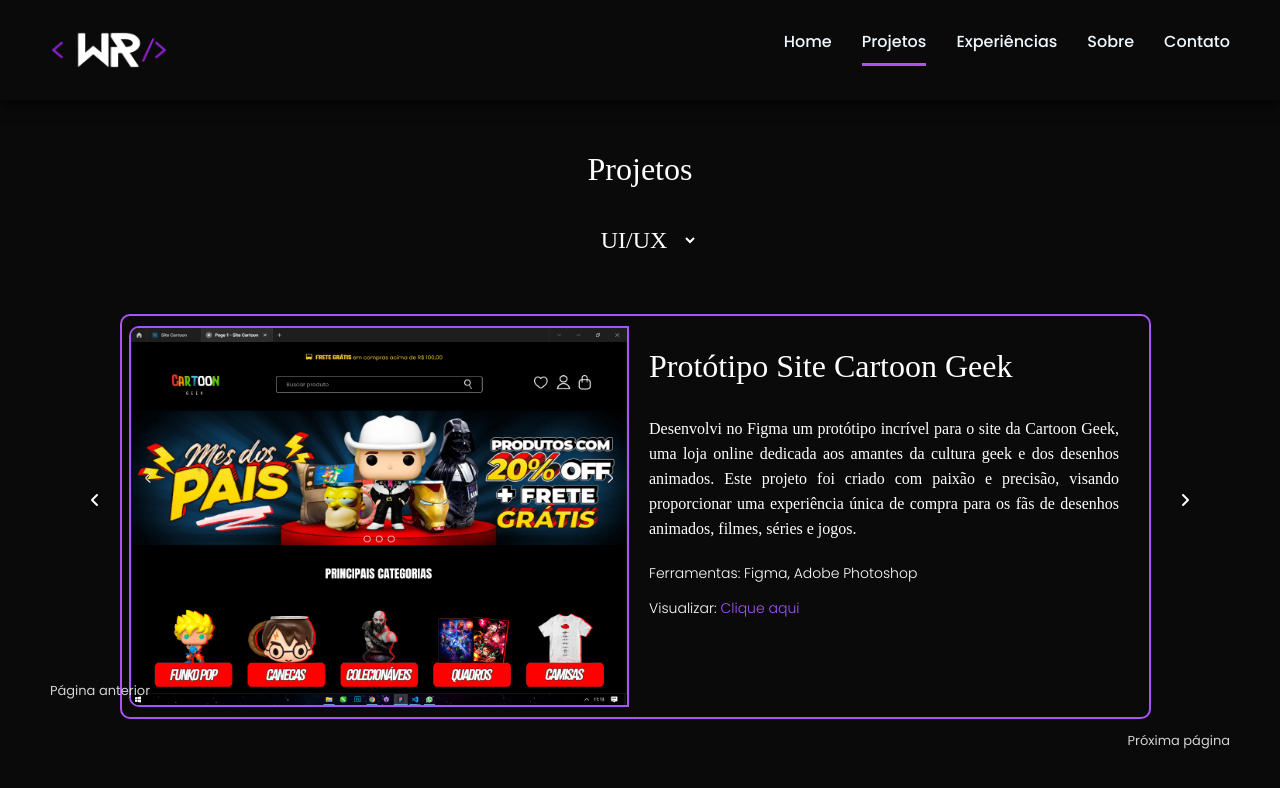
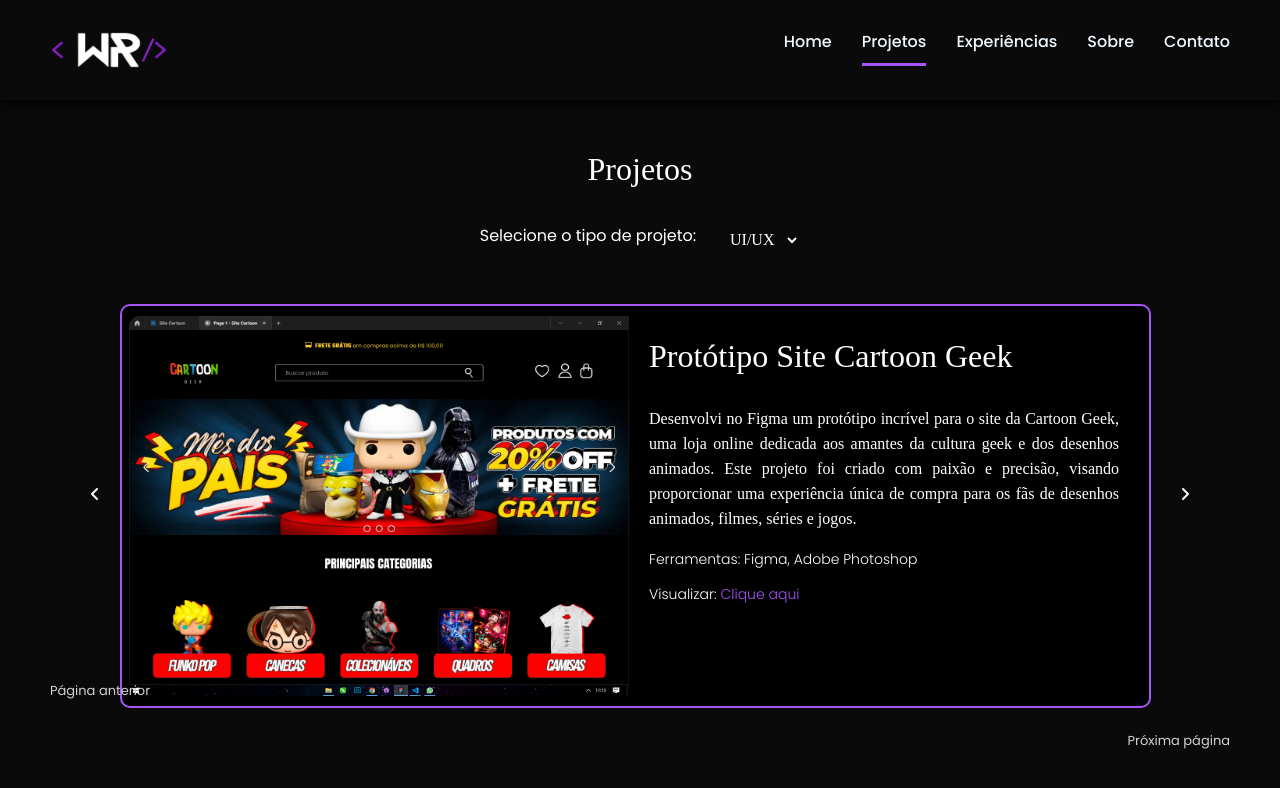
Before and after one commit to washingtonrodriigues/meu-portifolio, a React (Vite) app: page /projects in a window 1280 px wide. Shown: the top 788 px of the page. Built offline with nearby package versions, Linux system fonts and the light colour scheme; the HTML template or start-up script is replaced by a standard one; a web font is replaced by a local one.

Commit message:
projetos ok

```diff
--- a/src/Components/Home/style.css
+++ b/src/Components/Home/style.css
@@ -18,7 +18,7 @@
 }
 
 .name-title {
-  font-size: 4rem;
+  font-size: 3.8rem;
   margin-top: 10px;
   margin-bottom: 10px;
   width: 20ch;
--- a/src/Components/Projects/data/projects.json
+++ b/src/Components/Projects/data/projects.json
@@ -16,5 +16,23 @@
     "technologies": ["Figma", "Adobe Photoshop"],
     "link": "https://www.figma.com/proto/6IZ1QTvexRbhI9UCwzWd8V/sistema-loja?page-id=0%3A1&node-id=1-2&scaling=scale-down-width&mode=design&t=evnpLRM10ltagLoK-1",
     "repository": ""
+  },
+  {
+    "title": "Projeto PizzaGourmet",
+    "type": "Front-end",
+    "description": "O projeto de site para pizzaria começou a ser desenvolvido no início dos meus estudos de front-end, com HTML, CSS e JavaScript. Ele não está completo, pois o mesmo será refeito com ReactJS e com um código mais limpo, mas é um projeto agradável e visualmente bonito. Refazê-lo com todas as funcionalidades: pedidos online, reserva de mesa em data definida e etc será um grande desafio, mas também será uma experiência incrível.",
+    "image": "../../.././public/projects-img/pizzaproject.png",
+    "technologies": ["HTML5", "CSS3", "JavaScript"],
+    "link": "https://washingtonrodriigues.github.io/Projeto-Pizzaria/",
+    "repository": "https://github.com/washingtonrodriigues/Projeto-Pizzaria"
+  },
+  {
+    "title": "Projeto Rio - Redgtech",
+    "type": "Front-end",
+    "description": "Esse projeto consiste em um sistema que gerencia todo o funcionamento das placas de automação fornecidas pela empresa Redtech, onde sou voluntário. O Front-end do mesmo está sendo construído com ReactJS e há várias integrações com o back-end para que os dados sejam manipulados na tela de forma dinâmica. O projeto ainda não está pronto, porém, no link abaixo você poderá ver imagens de algumas telas que já construí.",
+    "image": "../../.././public/projects-img/redgtechproject.png",
+    "technologies": ["ReactJS", "CSS3", "JavaScript", "Bootstrap"],
+    "link": "https://drive.google.com/drive/folders/1Wwi5d_kxZ2gI18_WeO8N9MWQyXnw5yBa?usp=sharing",
+    "repository": "https://github.com/seven-lan/front-end"
   }
 ]
--- a/src/Components/Projects/index.jsx
+++ b/src/Components/Projects/index.jsx
@@ -33,11 +33,15 @@
       className="container"
     >
       <h2>Projetos</h2>
+
       <div className='next-previous'>
         <i class="fa-solid fa-angle-left" onClick={() => handleArrowClick('left')}></i>
         <i class="fa-solid fa-angle-right" onClick={() => handleArrowClick('right')}></i>
       </div>
+
       <div className="content-projects">
+        <div className='select-project-type'>
+          <h3 >Selecione o tipo de projeto:</h3>
           <select
             name=""
             id="filterTypeProject"
@@ -47,6 +51,7 @@
             <option value="uiux">UI/UX</option>
             <option value="frontend">Front-end</option>
           </select>
+        </div>
         <div ref={carousel} className='projects-slide carousel'>
           {filterType === 'uiux' ? (
             <motion.div
@@ -54,8 +59,6 @@
               animate={{ opacity: 1 }}
               exit={{ opacity: 0 }}
               className="projects-uiux inner"
-              // drag="x"
-              // dragConstraints={{ right: click ? 0 : '', left: click ? -width : '' }}
               style={{
                 transform: click ? `translateX(-${width}px)` : 'translateX(0)',
                 transition: 'transform 0.5s',
@@ -70,7 +73,7 @@
                     <img src={project.image} alt={project.title} />
                     <div className='project-text'>
                       <h3>{project.title}</h3>
-                      <p className='description'>{project.description}</p>
+                      <p c>{project.description}</p>
                       <p className='p-project'>
                         Ferramentas:<span> {project.technologies.join(', ')}</span>
                       </p>
@@ -82,17 +85,38 @@
                 ))}
             </motion.div>
           ) : (
-            <div className="projects-frontend">
+            <motion.div
+              initial={{ opacity: 0 }}
+              animate={{ opacity: 1 }}
+              exit={{ opacity: 0 }}
+              className="projects-frontend inner"
+              style={{
+                transform: click ? `translateX(-${width}px)` : 'translateX(0)',
+                transition: 'transform 0.5s',
+              }}
+            >
+
               {projects
                 .filter((project) => project.type === 'Front-end')
                 .map((project, index) => (
                   <div className="project" key={index}>
                     <img src={project.image} alt={project.title} />
+                    <div className='project-text'>
                       <h3>{project.title}</h3>
-                    <p>{project.description}</p>
+                      <p className='description'>{project.description}</p>
+                      <p className='p-project'>
+                        Tecnologias:<span> {project.technologies.join(', ')}</span>
+                      </p>
+                      <p className='p-project'>
+                        Visualizar: <a target='_blank' href={project.link}>Clique aqui</a>
+                      </p>
+                      <p className='p-project'>
+                        Repositório: <a target='_blank' href={project.repository}>Clique aqui</a>
+                      </p>
+                    </div>
                   </div>
                 ))}
-            </div>
+            </motion.div>
           )}
         </div>
       </div>
--- a/src/Components/Projects/style.css
+++ b/src/Components/Projects/style.css
@@ -2,6 +2,19 @@
 
 .content-projects {
   text-align: center;
+}
+
+.select-project-type {
+  display: flex;
+  justify-content: center;
+  margin: 30px 0 20px 0;
+  gap: 20px;
+}
+
+.select-project-type h3 {
+  font-weight: normal;
+  font-family: var(--font-Poppins);
+  font-size: 1rem;
 }
 
 #filterTypeProject {
@@ -9,9 +22,8 @@
   background-color: transparent;
   color: #fff;
   font-family: var(--font-REM);
-  font-size: 1.5rem;
+  font-size: 1rem;
   text-align: center;
-  margin: 30px;
 }
 
 #filterTypeProject option {
@@ -38,6 +50,7 @@
   gap: 20px;
   border: 2px solid var(--color-purple);
   border-radius: 10px;
+  background-color: #000;
 }
 
 .project > img {
@@ -46,7 +59,6 @@
   margin: auto auto auto 7px;
   border-top-left-radius: 10px;
   border-bottom-left-radius: 10px;
-  border: 2px solid var(--color-purple);
 }
 
 .project-text {
```
Lines whose indentation alone changed are shown as unchanged.
